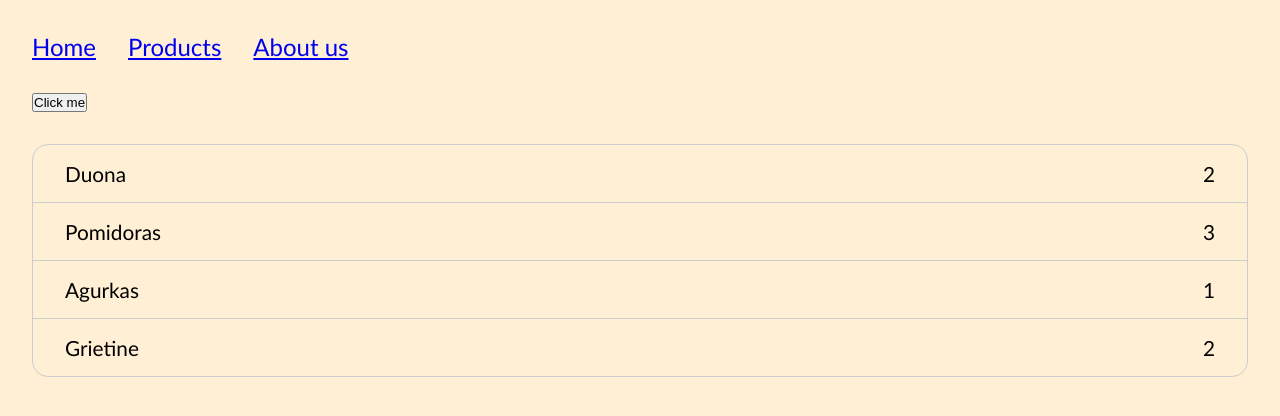
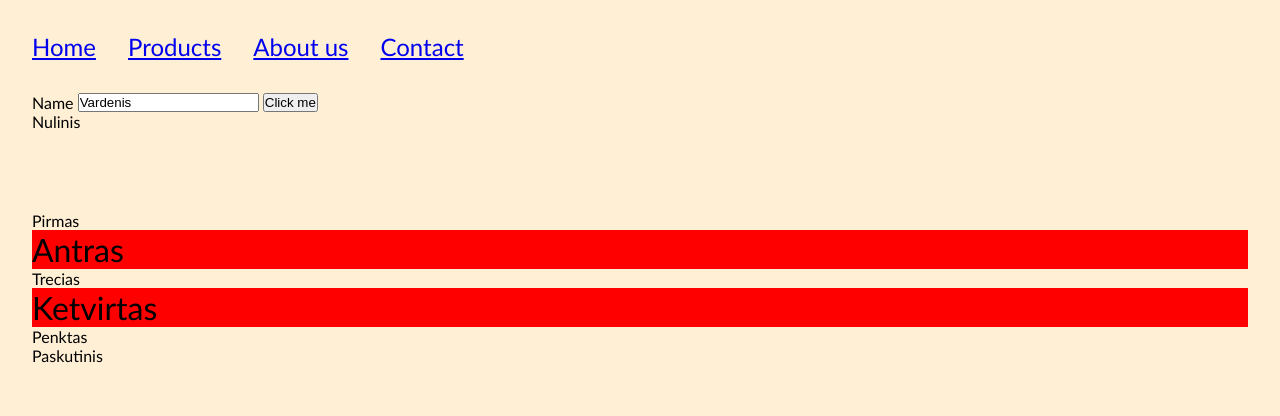
Before and after one commit to RasaZuk/dom, a website: page products/index.html in a window 1280 px wide. Drawn offline with Linux system fonts and the light colour scheme.

Commit message:
new info

```diff
--- /dev/null
+++ b/contact/contact.css
@@ -0,0 +1,42 @@
+body,
+body * {
+    margin: 0;
+    padding: 0;
+    vertical-align: top;
+    box-sizing: border-box;
+}
+
+body {
+    font-family: 'Gill Sans', 'Gill Sans MT', Calibri, 'Trebuchet MS', sans-serif;
+}
+
+body > div {
+    display: grid;
+    gap: 2rem;
+}
+
+header,
+main,
+footer {
+    display: flex;
+    justify-content: space-between;
+    padding: 1rem 2rem;
+}
+
+nav {
+    display: flex;
+    gap: 2rem;
+    font-size: 1.5rem;
+}
+
+
+nav > .link {
+    text-decoration: none;
+    color: #36f;
+}
+
+
+
+nav > .link:hover {
+    border-bottom: 0.2rem solid #36f ;
+}
--- a/products/index.html
+++ b/products/index.html
@@ -14,18 +14,28 @@
             <a href="../">Home</a>
             <a href="../products/">Products</a>
             <a href="../about-us">About us</a>
+            <a href="../contact">Contact</a>
+
         </nav>
     </header>
 
     <form>
         <!--EMPTY-->
+        <label for="">Name</label>
+        <input type="text" value="Vardenis">
     </form>
 
-    <main id="content">
-        <ul class="products-list"></ul>
+    <p>Nulinis</p>
+
+    <main style="margin-top: 5rem;">
+        <p>Pirmas</p>
+        <p class="red">Antras</p>
+        <p>Trecias</p>
+        <p class="red">Ketvirtas</p>
+        <p>Penktas</p>
     </main>
 
-
+    <p>Paskutinis</p>
 
 
     <script src="./products.js" defer></script>
--- a/products/products.js
+++ b/products/products.js
@@ -2,10 +2,10 @@
 
 const formDOM = document.getElementsByTagName('form')[0];
 
-formDOM.innerHTML = '<button type="button">Click me</button>';
+//formDOM.innerHTML = '<button type="button">Click me</button>';
 
 contentDOM = document.getElementById('content');
-ulDOM = contentDOM.querySelector('.products-list');
+//ulDOM = contentDOM.querySelector('.products-list');
 
 const products = [
     {
@@ -36,4 +36,17 @@ for (let i = 0; i < products.length; i++) {
     </li>`;
 }
 
-ulDOM.innerHTML = HTML;
+//ulDOM.innerHTML = HTML;
+
+//const formDOM = document.getElementsByTagName('form')[0];
+
+//formDOM.innerHTML = '<button type="button">Click me</button>' + formDOM.innerHTML;
+
+formDOM.innerHTML += '<button type="button">Click me</button>';
+
+const redElementsDOM = document.querySelectorAll('.red');
+
+for (const redDOM of redElementsDOM) {
+    redDOM.style.backgroundColor = 'red';
+    redDOM.style.fontSize = '2rem';
+}
```
Also changed, not shown: about-us/index.html (+2 -0 lines), contact/contact.js (added, +40 -0 lines), contact/index.html (added, +17 -0 lines), index.html (+5 -3 lines).
